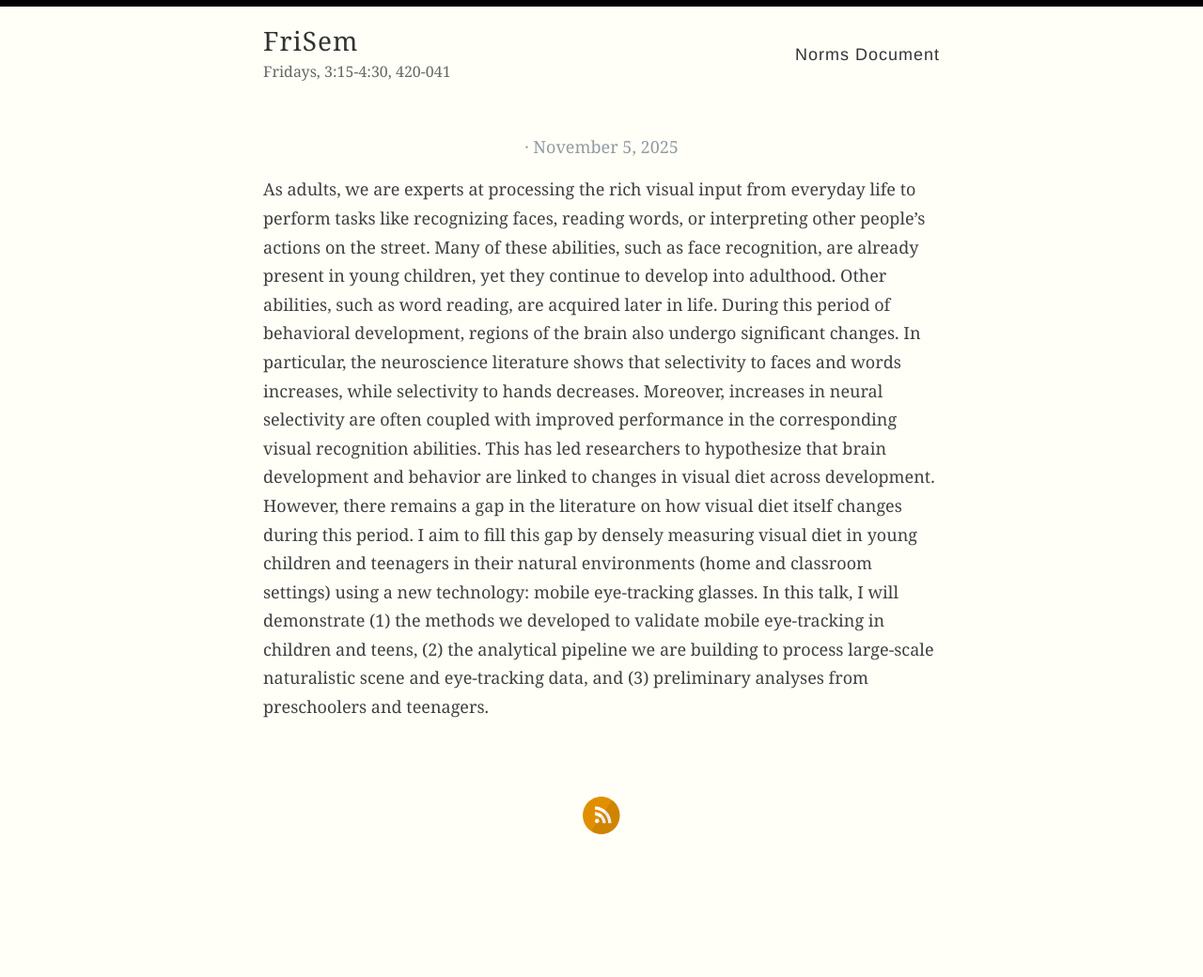
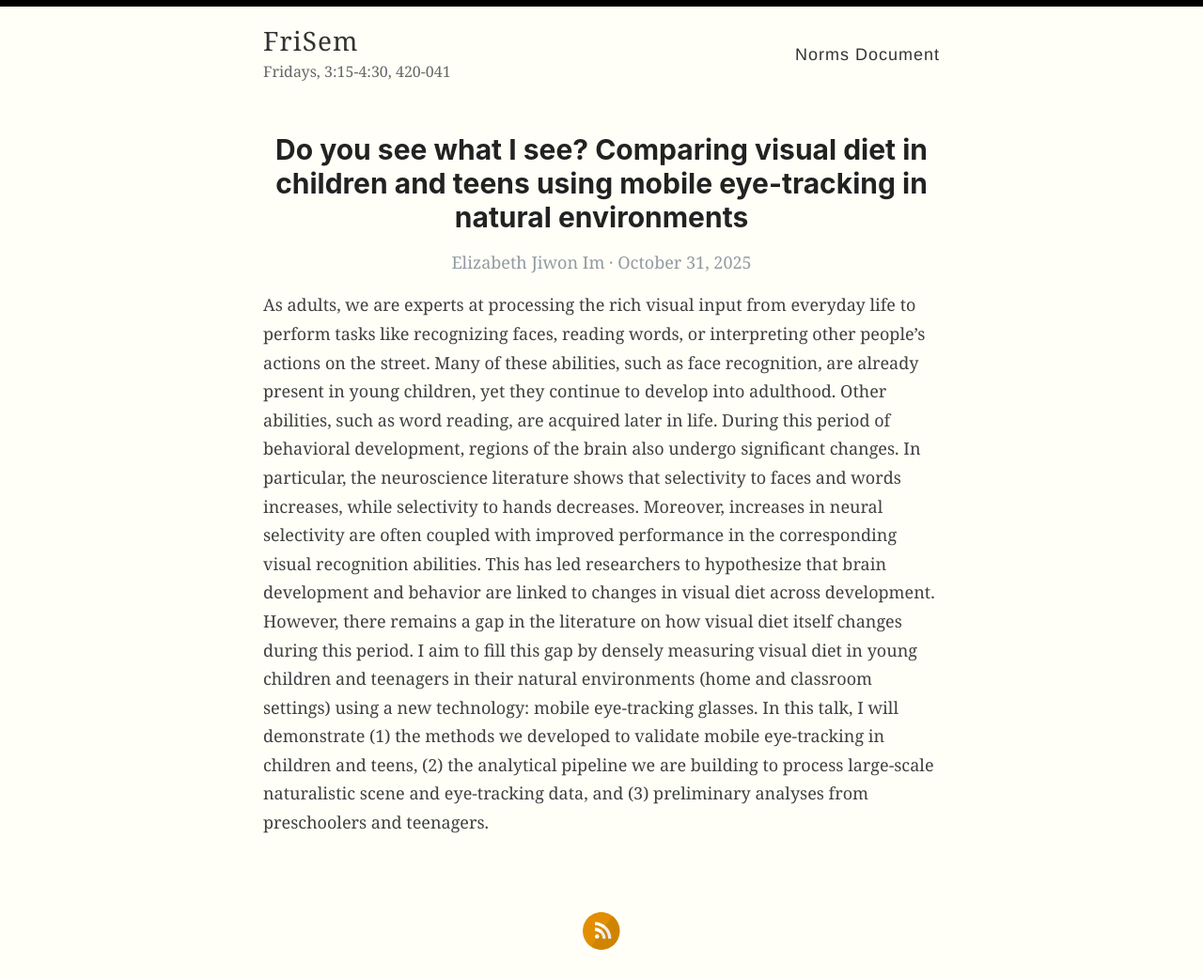
Before and after one commit to frisem/frisem.github.io, a Jekyll site: the page built from _posts/2025-10-31-elizabeth.md, in a window 1280 px wide. Shown: the whole page at 94% size. Built offline with Jekyll 4.4.1, drawn with Linux system fonts in a browser that asks for light colours; our own code applies the rules of GitHub Pages for plain Markdown files; before the commit the page ends 917 px from its top, so only the background shows below that.

Commit message:
fixed elizabeth one?

```diff
--- a/_posts/2025-10-31-elizabeth.md
+++ b/_posts/2025-10-31-elizabeth.md
@@ -1,6 +1,6 @@
 ---
 layout: post
-title: Do you see what I see?: Comparing visual diet in children and teens using mobile eye-tracking in natural environments
+title: "Do you see what I see? Comparing visual diet in children and teens using mobile eye-tracking in natural environments"
 speaker: Elizabeth Jiwon Im
 ---
 
```
